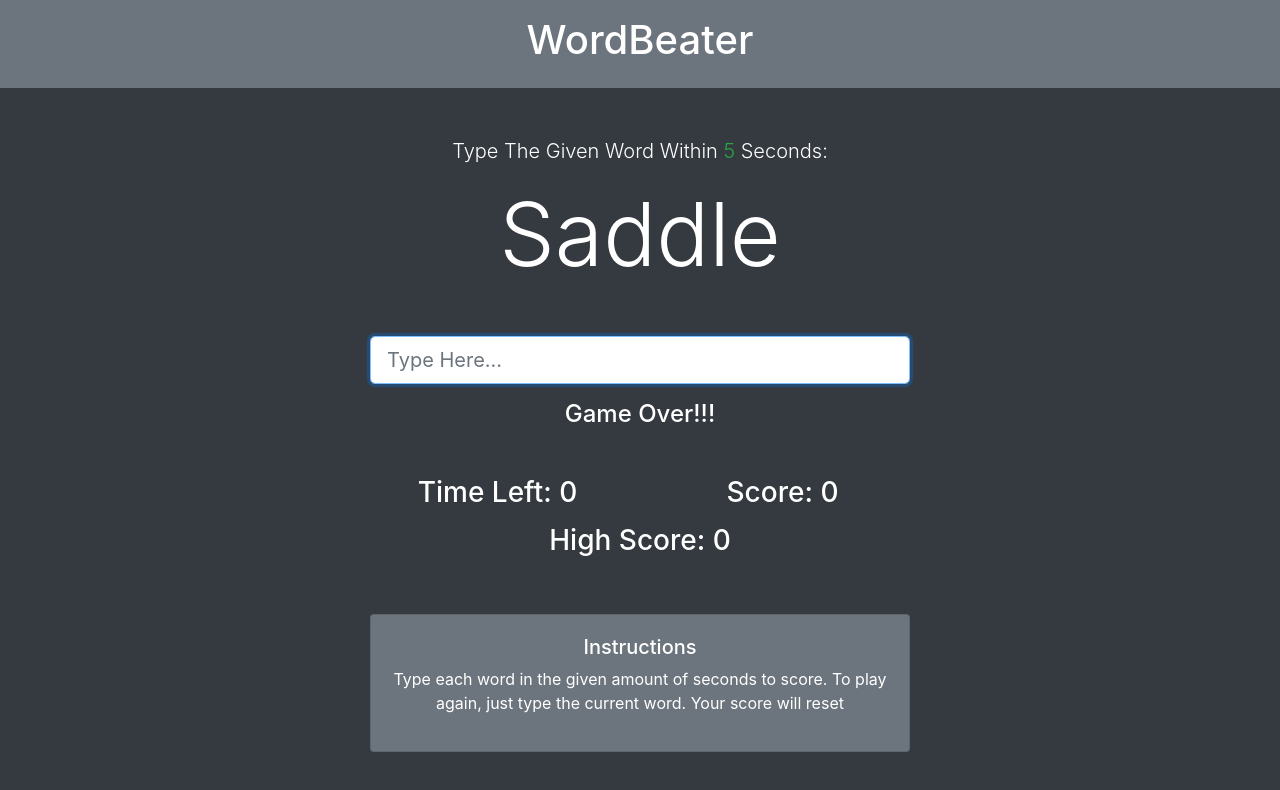
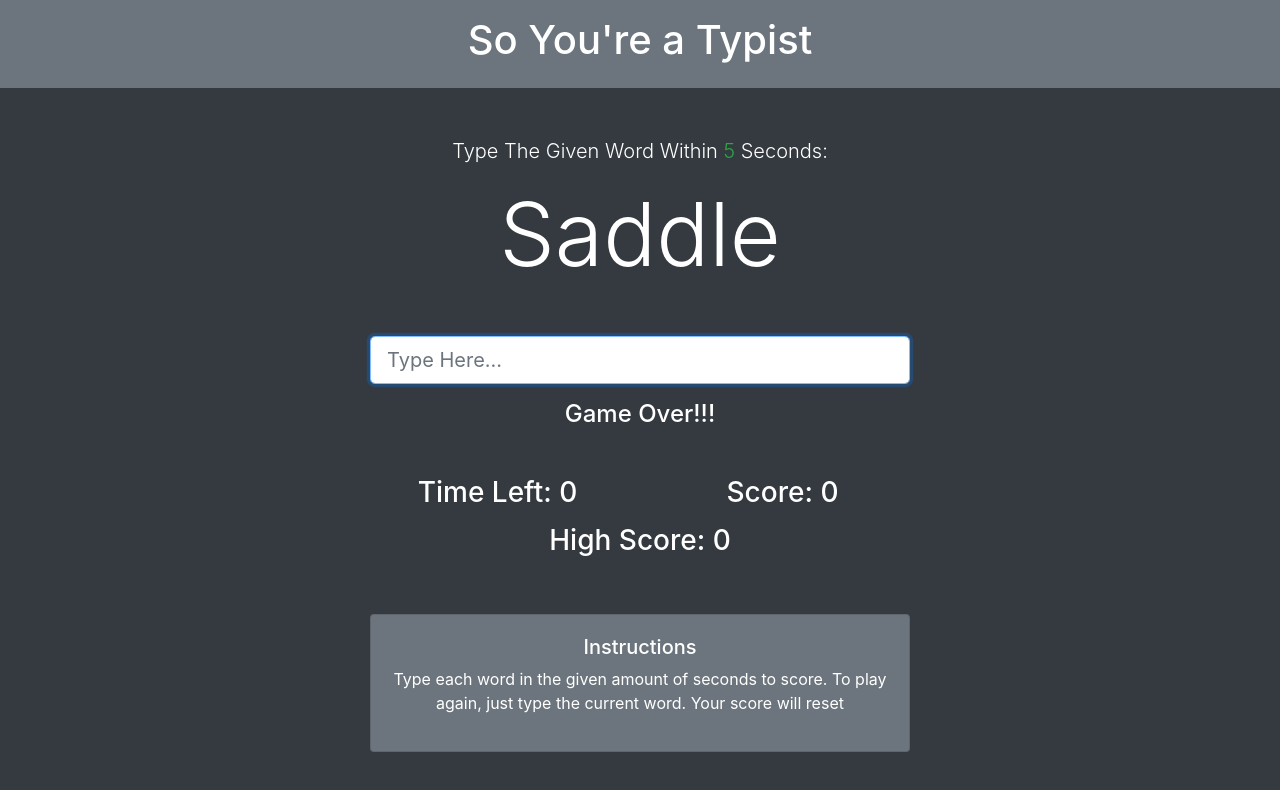
Before and after one commit to Sen-442b/fast-typing-game, a plain HTML site: page index.html in a window 1280 px wide. Drawn offline with nearby package versions, Linux system fonts and the light colour scheme.

Commit message:
refactor : changed the main heading

```diff
--- a/index.html
+++ b/index.html
@@ -14,7 +14,7 @@
 
 <body class="bg-dark text-white ">
   <header class="bg-secondary text-center p-3 mb-5">
-    <h1>WordBeater</h1>
+    <h1>So You're a Typist</h1>
   </header>
   <div class="container text-center">
 
```
